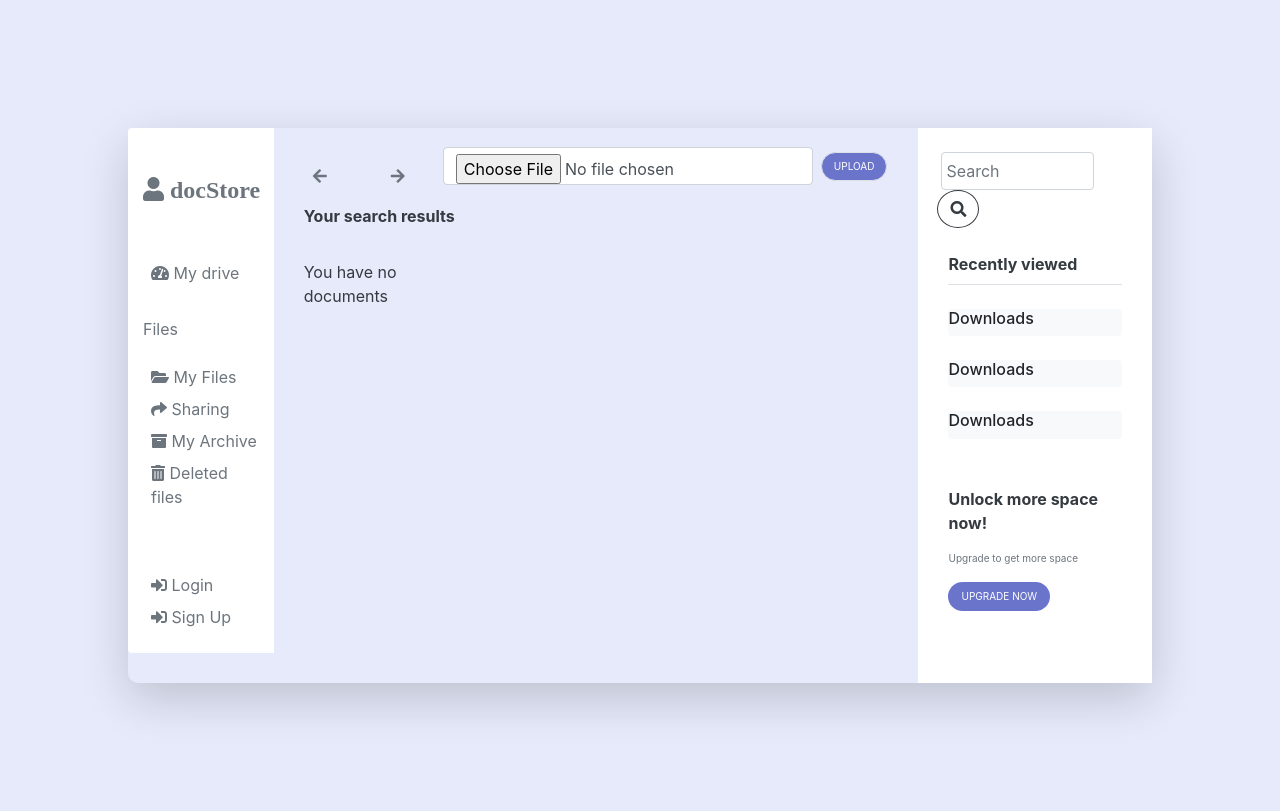
After one commit to kuzcokou1/Doc-Repo, a Flask app: template Repo/templates/search.html in a window 1280 px wide. The commit adds this page. Run offline with Flask 2, Linux system fonts and the light colour scheme; the template is opened without the code that fills it, so the values that code supplies are empty; some libraries are stand-ins or nearby versions.

```diff
--- a/Repo/app.py
+++ b/Repo/app.py
@@ -40,11 +40,35 @@ def is_logged_in(f):
 	return wrap
 
 
-# Main view decorator
+# Login form decorator
 @app.route('/')
-@app.route('/home')
-def index():
-	cur.execute("SELECT * FROM repo.users LEFT JOIN repo.documents ON users.username = documents.username ORDER BY docName DESC LIMIT 8")
+@app.route('/login', methods = ['GET', 'POST'])
+def login():
+	if request.method == 'POST':
+	    username = request.form['username']
+	    password = request.form['password']
+
+	    cur.execute("SELECT * FROM repo.users WHERE users.username = '%s'" % (username))
+	    data = cur.fetchall()
+	    for row in data:
+	    	if sha256_crypt.verify(password, row['pwd']) == False:
+	    		flash('Passwords do not match, please try again!', 'danger')
+		    	return redirect(url_for('login'))
+	    	else:
+	    		session['logged_in'] = True
+	    		session['username'] = username
+	    		flash('You are now logged in', 'success')
+	    		return redirect(url_for('dashboard'))
+	    flash('Login credentials do not match, please try again!', 'warning')
+	return render_template('login.html', title = 'Login to your account')
+
+
+# Dashboard decorator
+@app.route('/dashboard')
+@is_logged_in
+def dashboard():
+	session['logged_in'] = True
+	cur.execute("SELECT users.username, documents.username, documents.new_name, documents.docName FROM users INNER JOIN documents ON users.username = documents.username WHERE users.username = '%s' ORDER BY docName DESC LIMIT 8" %session['username'])
 	docs = cur.fetchall()
 	return render_template("dashboard.html", title = "Dashboard", docs = docs)
 
@@ -62,31 +86,8 @@ def register():
 		cur.execute("INSERT INTO repo.users(fname, lname, username, email, pwd) VALUES(%s, %s, %s, %s, %s)", (first, last, username, email, pwd))
 		conn.commit()
 		flash("Account created for %s!" %username, 'success')
-		return redirect(url_for('index'))
+		return redirect(url_for('login'))
 	return render_template('signup.html', title = 'Register')
-
-
-
-# Login form decorator
-@app.route('/login', methods = ['GET', 'POST'])
-def login():
-	if request.method == 'POST':
-	    username = request.form['username']
-	    password = request.form['password']
-
-	    cur.execute("SELECT * FROM repo.users WHERE users.username = '%s'" % (username))
-	    data = cur.fetchall()
-	    for row in data:
-	    	if sha256_crypt.verify(password, row['pwd']) == False:
-	    		flash('Passwords do not match, please try again!', 'danger')
-		    	return redirect(url_for('login'))
-	    	else:
-	    		session['logged_in'] = True
-	    		session['username'] = username
-	    		flash('You are now logged in', 'success')
-	    		return redirect(url_for('index'))
-	    flash('Login credentials do not match, please try again!', 'warning')
-	return render_template('login.html', title = 'Login to your account')
 
 
 
@@ -96,7 +97,7 @@ def login():
 def logout():
 	session.clear()
 	flash('You are now logged out!', 'success')
-	return redirect(url_for('index'))
+	return redirect(url_for('login'))
 
 
  # Function to check for allowed files to upload
@@ -121,14 +122,14 @@ def upload():
         file = request.files['file']
 
         # Get filename and folders
-        file_name = secure_filename(file.filename)
+        file_name = secure_filename(file.filename).lower()
         directory = UPLOADS_DEFAULT_URL
         upload_folder = app.config['UPLOAD_FOLDER']
         username = session['username']
 
         if file.filename == '':
             flash('Select a file please!', 'warning')
-            return redirect(url_for('index'))
+            return redirect(url_for('dashboard'))
 
         if file and allowed_file(file.filename):
             save_dir = os.path.join(upload_folder, directory)
@@ -143,17 +144,36 @@ def upload():
             cur.execute("INSERT INTO repo.documents (docName, new_name, dir_path, size, username, status) VALUES (%s, %s, %s, %s, %s, %s)", (file_name, new_name, complete_path, size, username, 1))
             conn.commit()
             flash("Uploaded successfully!","success")
-            return redirect(url_for('index'))
+            return redirect(url_for('dashboard'))
         else:
-        	return redirect(url_for('index'))
-
+        	return redirect(url_for('dashboard'))
 
 
 # Delete decorator
-# @app.route('/delete/<int:docId>')
-# @is_logged_in
-# def delete_file(docId):
-
+@app.route('/delete/<int:docId>')
+@is_logged_in
+def delete_file(docId):
+    if session['username']:
+    	cur.execute("SELECT DISTINCT documents.docId FROM repo.documents WHERE documents.docId = '%s'" (docId))
+    	docId = cur.fetchone()
+        upload_folder = app.config['UPLOAD_FOLDER']
+        try:
+            folder = os.path.join(upload_folder, file.docId)
+            complete_path = os.path.join(folder, file.name)
+            if 'docId' in docId:
+            	cur.execute("DELETE FROM repo.documents WHERE docId = '%s'" %docId)
+            	conn.commit()
+            	flash("File deleted successfully!", 'success')
+            	return redirect(url_for('dashboard', docId = docId))
+            else:
+            	conn.rollback()
+            	return redirect(url_for('dashboard'))
+        except:
+            flash("An unexpected error occured!",'warning')
+            conn.rollback()
+    else:
+        flash("Access denied!",'danger')
+        return redirect(url_for('dashboard'))
 
 
 # Search content
@@ -161,17 +181,23 @@ def upload():
 def search():
 	if request.method == 'POST':
 		search = request.form['search']
-		cur.execute("SELECT * FROM repo.documents WHERE docName LIKE '%"+search+"%'")
+		cur.execute("SELECT users.username, documents.username, documents.docName \
+			FROM users INNER JOIN documents ON users.username = documents.username \
+			WHERE users.username = '%s' \
+			AND documents.docName LIKE '%s'" %(session['username'], search))
 		results = cur.fetchall()
 		if not results:
 			flash('No results were found', 'warning')
-			return redirect(url_for('index'))
+			return redirect(url_for('dashboard'))
 		else:
 			if len(results) > 1:
 				flash('Found ' + str(len(results)) + ' matching results', 'success')
+				return render_template('search.html', title = "Search", results = results)
 			else:
 				flash('Found ' + str(len(results)) + ' matching result', 'success')
-			return redirect(url_for('index'))
+				return render_template('search.html', title = "Search", results = results)
+			return redirect(url_for('dashboard'))
+
 
 
 
--- /dev/null
+++ b/Repo/templates/search.html
@@ -0,0 +1,231 @@
+<!DOCTYPE html>
+<html lang="en">
+<head>
+	<meta charset="UTF-8">
+	<link rel="stylesheet" href="https://use.fontawesome.com/releases/v5.8.2/css/all.css" integrity="sha384-oS3vJWv+0UjzBfQzYUhtDYW+Pj2yciDJxpsK1OYPAYjqT085Qq/1cq5FLXAZQ7Ay" crossorigin="anonymous">
+	<link rel="stylesheet" href="https://stackpath.bootstrapcdn.com/bootstrap/4.3.1/css/bootstrap.min.css" integrity="sha384-ggOyR0iXCbMQv3Xipma34MD+dH/1fQ784/j6cY/iJTQUOhcWr7x9JvoRxT2MZw1T" crossorigin="anonymous">
+	{% if title %}
+		<title>{{ title }}</title>
+	{% else %}
+		<title>Doc Repo</title>
+	{% endif %}
+	<style>
+		body {
+			background: #E6EAFB;
+			padding: 0;
+			margin: 0;
+			width: 100%;
+			height: 100%;
+			-ms-overflow-x: hidden;
+			    overflow-x: hidden;
+		}
+		.main-content {
+			width: 80%;
+			margin: 10% auto;
+			-webkit-border-radius: 10px;
+			        border-radius: 10px;
+		}
+		.btn-round {
+			border-radius: 20px;
+		}
+		.fs-10 {
+			font-size: 10px;
+		}
+		.bg-purple {
+			background: #6a74ca;
+		}
+		.folders {
+			background: url('static/folder.png')no-repeat;
+			-webkit-background-size: contain;
+			     -o-background-size: contain;
+			        background-size: contain;
+			margin: 0;
+		}
+		a:hover {
+			color: #6a74ca;
+		}
+	</style>
+</head>
+<body>
+	<div class="main-content shadow-lg">
+		{% with messages = get_flashed_messages(with_categories = True) %}
+		  	{% if messages %}
+	    		{% for category, message in messages %}
+	      			<div class="alert alert-dismissible fade show" role="alert">
+					  	<button type="button" class="close" data-dismiss="alert" aria-label="Close">
+					    	<span aria-hidden="true">×</span>
+					  	</button>
+					  	<div class="text-center alert alert-{{ category }}">{{ message }}</div>
+					</div>
+	    		{% endfor %}
+		  	{% endif %}
+		{% endwith %}
+
+
+		{% if error %}
+			<div class="alert alert-dismissible fade show" role="alert">
+			  	<button type="button" class="close" data-dismiss="alert" aria-label="Close">
+			    	<span aria-hidden="true">×</span>
+			  	</button>
+			  	<div class="text-center alert alert-danger">{{ error }}</div>
+			</div>
+		{% endif %}
+
+		{% if msg %}
+			<div class="text-center alert alert-success">{{ msg }}</div>
+		{% endif %}
+		<div class="row">
+			<div class="col-sm-2">
+				<div class="rounded-left bg-white">
+					<div class="d-lg-inline-block container pt-5 pb-5">
+						{% if session['logged_in'] %}
+							<h4 class="text-muted"><i class="fas fa-user">&nbsp;{{ session['username'] }}</i></h4>
+						{% else %}
+							<h4 class="text-muted"><i class="fas fa-user">&nbsp;docStore</i></h4>
+						{% endif %}
+					</div>
+					<div class="container pb-4">
+						<a href="/home" class="text-muted text-decoration-none pl-2 pb-2 pt-2 rounded pr-2 text-center">
+							<span><i class="fas fa-tachometer-alt"></i>&nbsp;My drive</span>
+						</a>
+					</div>
+					<div class="container">
+						<p class="text-muted pt-2">Files</p>
+						<div class="rounded pl-2 pb-2 pt-2">
+							<div class="d-block justify-content-center mb-2">
+								<a href="" class="text-muted text-decoration-none">
+									<span><i class="fas fa-folder-open"></i>&nbsp;My Files</span>
+								</a>
+							</div>
+							<div class="d-block justify-content-center mb-2">
+								<a href="" class="text-muted text-decoration-none">
+									<span><i class="fas fa-share"></i>&nbsp;Sharing</span>
+								</a>
+							</div>
+							<div class="d-block justify-content-center mb-2">
+								<a href="" class="text-muted text-decoration-none">
+									<span><i class="fas fa-archive"></i>&nbsp;My Archive</span>
+								</a>
+							</div>
+							<div class="d-block justify-content-center mb-2">
+								<a href="" class="text-muted text-decoration-none">
+									<span><i class="fas fa-trash-alt"></i>&nbsp;Deleted files</span>
+								</a>
+							</div>
+						</div>
+						<p class="text-muted pt-4"></p>
+						{% if session['logged_in'] %}
+							<div class=" rounded pl-2 pb-5 pt-2 mb-3	">
+								<div class="d-block justify-content-center">
+									<a href="/logout" class="text-muted text-decoration-none">
+										<span><i class="fas fa-sign-in-alt"></i>&nbsp;Logout</span>
+									</a>
+								</div>
+							</div>
+						{% else %}
+							<div class=" rounded pl-2 pb-4 pt-2 mb-3">
+								<div class="d-block justify-content-center mb-2">
+									<a href="/login" class="text-muted text-decoration-none">
+										<span><i class="fas fa-sign-in-alt"></i>&nbsp;Login</span>
+									</a>
+								</div>
+								<div class="d-block justify-content-center">
+									<a href="/register" class="text-muted text-decoration-none">
+										<span><i class="fas fa-sign-in-alt"></i>&nbsp;Sign Up</span>
+									</a>
+								</div>
+							</div>
+						{% endif %}
+					</div>
+				</div>
+			</div>
+			<div class="col-sm-7">
+				<div class="row">
+					<nav class="navbar navbar-expand-lg w-100">
+					  	<button class="navbar-toggler" type="button" data-toggle="collapse" data-target="#menu" aria-controls="menu" aria-expanded="false" aria-label="Toggle navigation">
+					    	<span class="navbar-toggler-icon"></span>
+					  	</button>
+
+						<div class="collapse navbar-collapse" id="menu">
+						    <ul class="navbar-nav mr-auto">
+						      <li class="nav-item active">
+						        <a class="nav-link" href="#">
+						        	<span><i class="fas fa-arrow-left text-muted mr-5 text-decoration-none pt-4"></i></span>
+						        </a>
+						      </li>
+						      <li class="nav-item">
+						        <a class="nav-link" href="#">
+						        	<span><i class="fas fa-arrow-right text-muted text-decoration-none pt-4"></i></span>
+						        </a>
+						      </li>
+						    </ul>
+						    <form class="form-inline my-2 my-lg-0" action="/upload" enctype="multipart/form-data" method="POST">
+						      <input class="form-control mr-sm-2" type="file" name="file">
+						      <input type="submit" name="submit" id="file" class="btn border btn-round text-uppercase justify-content-end fs-10 bg-purple text-white my-2 my-sm-0" value="Upload">
+						    </form>
+						</div>
+					</nav>
+				</div>
+				<p class="text-dark font-weight-bold">Your search results</p>
+				<div class="row">
+					{% for result in results %}
+						<div class="col-sm-4">
+							<div class="card">
+							  	<div class="card-body">
+							    	<h4 class="card-title">{{ result['docName'] }}</h4>
+							    	<a href="{{ url_for('static', filename='uploads/http:/127.0.0.1:5000/static/uploads/'+result['new_name']) }}" download="{{ result['docName'] }}" class="btn bg-dark text-light"><i class="fas fa-download"></i></a>
+							    	<a href="/delete" class="btn btn-danger"><i class="fas fa-trash"></i></a>
+							  	</div>
+							</div>
+						</div>
+					{% else %}
+						<div class="col-sm-4">
+							<div class="w-100 mh-100">
+								<p class="text-dark pt-3">You have no documents</p>
+							</div>
+						</div>
+					{% endfor %}
+				</div>
+			</div>
+			<div class="col-sm-3">
+				<div class="container bg-white">
+					<form class="form-inline pt-4" method="POST" action="/search">
+					    <input class="form-control ml-2 p-1 w-75" type="text" name="search" placeholder="Search" required>
+					    <button class="btn btn-outline-dark rounded-circle ml-1 my-2 my-sm-0" type="submit" name="submit">
+					    	<span><i class="fas fa-search"></i></span>
+					    </button>
+					</form>
+					<div class="container pt-4 pb-4">
+						<!-- Stat cards -->
+						<p class="text-dark font-weight-bold border-bottom pb-2">Recently viewed</p>
+						<div class="card rounded border-0 bg-light mt-4">
+							<h6>Downloads</h6>
+						</div>
+						<div class="card rounded border-0 bg-light mt-4 mb-4">
+							<h6>Downloads</h6>
+						</div>
+						<div class="card rounded border-0 bg-light">
+							<h6>Downloads</h6>
+						</div>
+						<!-- End of stat cards -->
+
+						<!-- Vector Here -->
+
+						<div class="pt-5 pb-5">
+							<p class="text-dark font-weight-bold">Unlock more space now!</p>
+							<blockquote class="blockquote text-muted fs-10">Upgrade to get more space</blockquote>
+							<button type="submit" name="upgrade" class="btn btn-round text-uppercase fs-10 text-white bg-purple">upgrade now</button>
+						</div>
+
+					</div>
+				</div>
+			</div>
+		</div>
+	</div>
+
+
+<script src="https://code.jquery.com/jquery-3.3.1.slim.min.js" integrity="sha384-q8i/X+965DzO0rT7abK41JStQIAqVgRVzpbzo5smXKp4YfRvH+8abtTE1Pi6jizo" crossorigin="anonymous"></script>
+<script src="https://cdnjs.cloudflare.com/ajax/libs/popper.js/1.14.7/umd/popper.min.js" integrity="sha384-UO2eT0CpHqdSJQ6hJty5KVphtPhzWj9WO1clHTMGa3JDZwrnQq4sF86dIHNDz0W1" crossorigin="anonymous"></script>
+<script src="https://stackpath.bootstrapcdn.com/bootstrap/4.3.1/js/bootstrap.min.js" integrity="sha384-JjSmVgyd0p3pXB1rRibZUAYoIIy6OrQ6VrjIEaFf/nJGzIxFDsf4x0xIM+B07jRM" crossorigin="anonymous"></script>
+</body>
+</html>
--- a/Repo/templates/signup.html
+++ b/Repo/templates/signup.html
@@ -85,12 +85,12 @@
 				</div>
 			</div>
 			<div class="col-sm-7">
-				<a href="/home" class="text-dark">
+				<a href="/login" class="text-dark">
 					<sapn><i class="fas fa-arrow-left mt-3"></i></sapn>
 				</a>
 				<h4 class="text-dark font-weight-bold mt-2">Create an Account</h4>
 				<div class="row">
-					<form action="" method="POST" class="form-group mt-2 p-4 bg-light mb-5">
+					<form action="/register" method="POST" class="form-group mt-2 p-4 bg-light mb-5">
 						<div class="form-group">
 							<input type="text" class="form-control d-inline w-50 float-left" name="first" placeholder="First Name*" required>
 							<input type="text" class="form-control d-inline w-48 float-right mb-3" name="last" placeholder="Last Name*" required>
```
Also changed, not shown: Repo/templates/dashboard.html (+23 -5 lines), Repo/templates/login.html (+3 -6 lines), Repo/try.py (deleted, +0 -69 lines), 1 other file.
